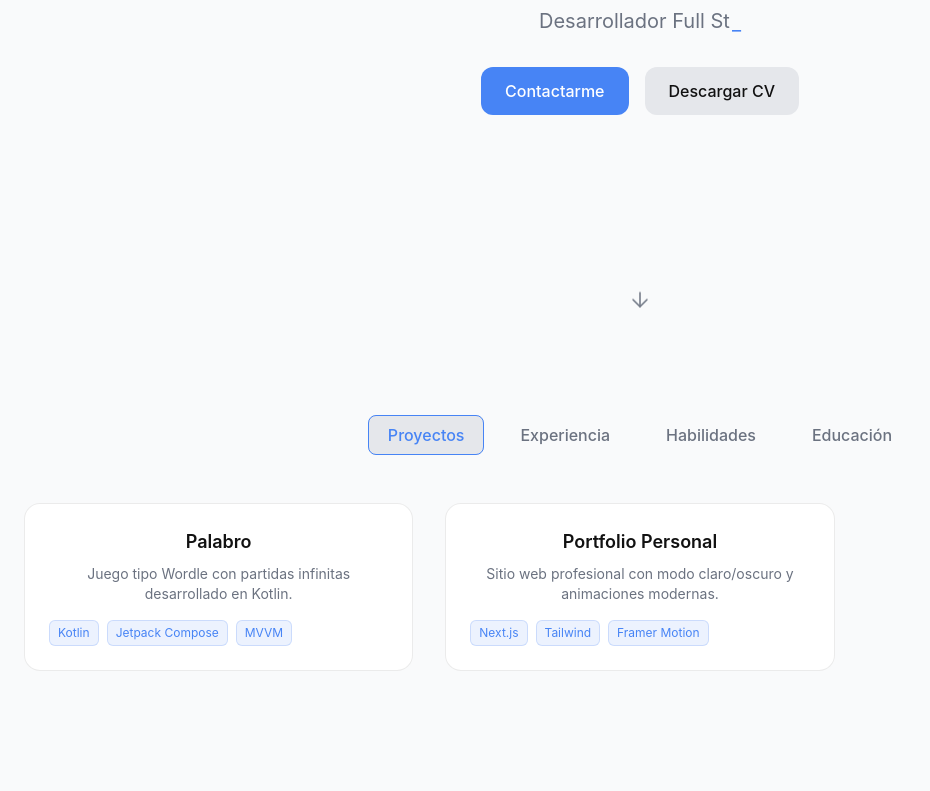
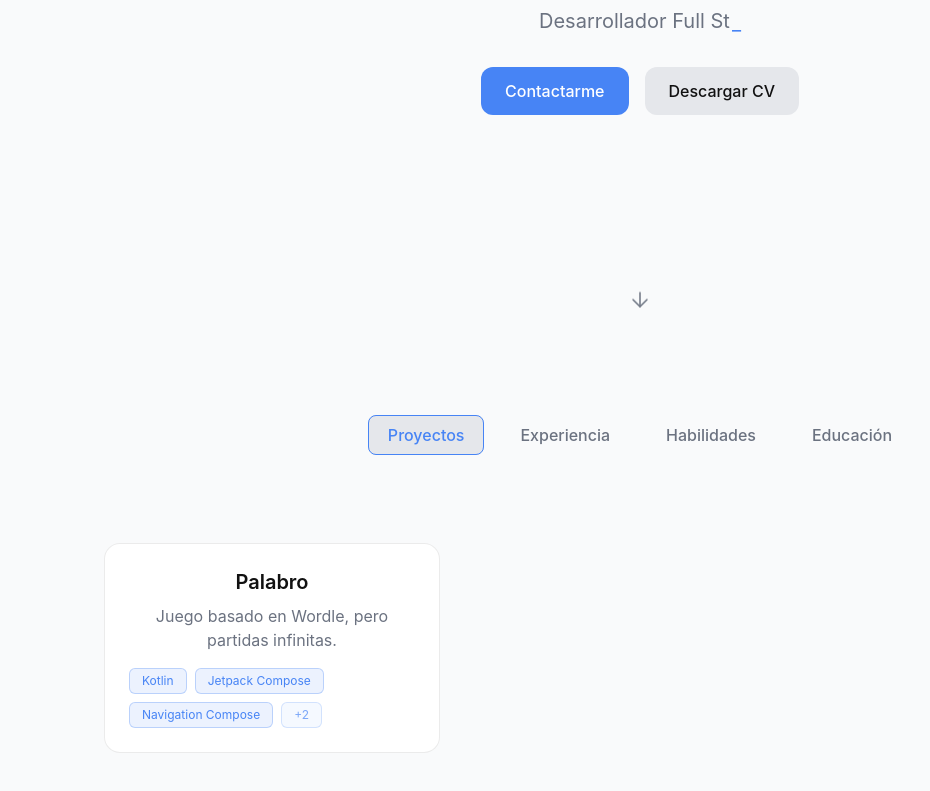
Before and after one commit to alanrp00/portfolio, a Next.js app in the folder frontend/: page / in a window 1280 px wide. Shown: the part 465-1256 px from the top of the page, without its empty margins (0-930 px from the left). Built offline with nearby package versions, Linux system fonts and the light colour scheme.

Commit message:
✨ feat: animated project modal + smooth transitions and UX polish

```diff
--- a/frontend/src/components/modals/ProjectModal.tsx
+++ b/frontend/src/components/modals/ProjectModal.tsx
@@ -2,113 +2,152 @@
 
 import { ChevronLeftIcon, ChevronRightIcon, XMarkIcon } from "@heroicons/react/24/outline";
 import { AnimatePresence, motion } from "framer-motion";
-import { useState } from "react";
+import { useEffect, useState } from "react";
 
-export default function ProjectModal({ project, onClose }: any) {
-  if (!project) return null; // ✅ Previene renders vacíos
-  const images = project.images ?? []; // ✅ Asegura que siempre haya array
+type ProjectModalProps = {
+  project: any;
+  onClose: () => void;
+};
 
+export default function ProjectModal({ project, onClose }: ProjectModalProps) {
+  const [isMounted, setIsMounted] = useState(false);
   const [index, setIndex] = useState(0);
 
-  const nextImage = () => {
-    if (images.length > 0) setIndex((prev) => (prev + 1) % images.length);
+  useEffect(() => {
+    const timer = requestAnimationFrame(() => setIsMounted(true));
+    return () => cancelAnimationFrame(timer);
+  }, []);
+
+  if (!isMounted) return null;
+
+  const handleNext = () => {
+    if (project.images?.length) {
+      setIndex((prev) => (prev + 1) % project.images.length);
+    }
   };
 
-  const prevImage = () => {
-    if (images.length > 0) setIndex((prev) => (prev - 1 + images.length) % images.length);
+  const handlePrev = () => {
+    if (project.images?.length) {
+      setIndex((prev) => (prev - 1 + project.images.length) % project.images.length);
+    }
   };
 
   return (
-    <AnimatePresence>
+    <AnimatePresence mode="wait">
       <motion.div
-        className="fixed inset-0 bg-black/50 backdrop-blur-sm flex items-center justify-center z-50 p-4"
+        key="modal"
         initial={{ opacity: 0 }}
         animate={{ opacity: 1 }}
         exit={{ opacity: 0 }}
+        transition={{ duration: 0.35, ease: "easeOut" }}
+        className="fixed inset-0 z-50 flex items-center justify-center bg-black/60 px-4 sm:px-6 md:px-10"
+      >
+        {/* Fondo clicable */}
+        <motion.div
+          key="backdrop"
+          initial={{ opacity: 0 }}
+          animate={{ opacity: 1 }}
+          exit={{ opacity: 0 }}
+          transition={{ duration: 0.3 }}
+          className="absolute inset-0"
           onClick={onClose}
+        ></motion.div>
+
+        {/* Contenedor principal */}
+        <motion.div
+          key="modal-content"
+          initial={{ opacity: 0, scale: 0.95, y: 10 }}
+          animate={{ opacity: 1, scale: 1, y: 0 }}
+          exit={{ opacity: 0, scale: 0.95, y: 10 }}
+          transition={{ duration: 0.4, ease: "easeInOut" }}
+          className="relative w-full max-w-5xl max-h-[90vh] overflow-y-auto bg-[var(--color-card-bg)] rounded-2xl shadow-xl border border-[var(--color-border)]"
+          style={{ overflowAnchor: "none", scrollbarWidth: "none" }}
         >
-        <motion.div
-          className="relative w-full max-w-4xl bg-[var(--color-card-bg)] rounded-2xl border border-[var(--color-border)] p-8 overflow-y-auto max-h-[90vh]"
-          initial={{ y: 50, opacity: 0 }}
-          animate={{ y: 0, opacity: 1 }}
-          exit={{ y: 50, opacity: 0 }}
-          transition={{ type: 'spring', stiffness: 300, damping: 25 }}
-          onClick={(e) => e.stopPropagation()}
-        >
-          {/* Cerrar */}
-          <button
+          {/* Botón cerrar con animación hover */}
+          <motion.button
             onClick={onClose}
-            className="absolute top-4 right-4 text-[var(--color-text-secondary)] hover:text-[var(--color-accent)] transition"
+            className="absolute top-4 right-4 text-[var(--color-text-secondary)]"
+            whileHover={{ rotate: 90, scale: 1.2, color: "var(--color-accent)" }}
+            transition={{ type: "spring", stiffness: 400, damping: 12 }}
           >
             <XMarkIcon className="w-6 h-6" />
-          </button>
+          </motion.button>
 
-          <h2 className="text-2xl font-bold text-[var(--color-text-primary)] mb-4">
-            {project.title}
-          </h2>
+          {/* Título */}
+          <div className="pt-8 text-center">
+            <h2 className="text-2xl font-bold text-[var(--color-text-primary)]">{project.title}</h2>
+          </div>
 
-          {/* Carrusel */}
-          <div className="relative w-full h-[340px] bg-[var(--color-bg)] rounded-xl overflow-hidden mb-6">
-            {images.length > 0 ? (
-              <AnimatePresence mode="wait">
-                <motion.img
-                  key={images[index]}
-                  src={images[index]}
-                  alt={project.title}
-                  className="w-full h-full object-contain"
-                  initial={{ opacity: 0, scale: 0.98 }}
-                  animate={{ opacity: 1, scale: 1 }}
-                  exit={{ opacity: 0, scale: 0.98 }}
-                  transition={{ duration: 0.3 }}
-                />
-              </AnimatePresence>
-            ) : (
-              <div className="w-full h-full flex items-center justify-center text-[var(--color-text-secondary)]">
-                <span>No hay imágenes disponibles</span>
-              </div>
-            )}
-
-            {/* Flechas solo si hay imágenes */}
-            {images.length > 1 && (
-              <>
+          {/* Carrusel de imágenes */}
+          <div className="relative w-full mt-6 flex justify-center items-center px-6">
             <button
-                  onClick={prevImage}
-                  className="absolute left-3 top-1/2 -translate-y-1/2 bg-[var(--color-card-bg)]/80 border border-[var(--color-border)] p-2 rounded-full hover:bg-[var(--color-accent)]/20 transition"
+              onClick={handlePrev}
+              className="absolute left-6 p-2 rounded-full bg-[var(--color-bg-button)] hover:bg-[var(--color-accent)]/20 transition-colors"
             >
               <ChevronLeftIcon className="w-5 h-5 text-[var(--color-text-primary)]" />
             </button>
 
+            {project.images && project.images.length > 0 ? (
+              <motion.img
+                key={index}
+                src={project.images[index]}
+                alt={project.title}
+                className="rounded-lg w-full max-h-[350px] object-contain bg-[var(--color-card-bg)]"
+                initial={{ opacity: 0, scale: 0.98 }}
+                animate={{ opacity: 1, scale: 1 }}
+                exit={{ opacity: 0, scale: 0.98 }}
+                transition={{ duration: 0.3, ease: "easeOut" }}
+              />
+            ) : (
+              <div className="text-[var(--color-text-secondary)] py-20">
+                No hay imágenes disponibles
+              </div>
+            )}
+
             <button
-                  onClick={nextImage}
-                  className="absolute right-3 top-1/2 -translate-y-1/2 bg-[var(--color-card-bg)]/80 border border-[var(--color-border)] p-2 rounded-full hover:bg-[var(--color-accent)]/20 transition"
+              onClick={handleNext}
+              className="absolute right-6 p-2 rounded-full bg-[var(--color-bg-button)] hover:bg-[var(--color-accent)]/20 transition-colors"
             >
               <ChevronRightIcon className="w-5 h-5 text-[var(--color-text-primary)]" />
             </button>
+          </div>
 
           {/* Indicadores */}
-                <div className="absolute bottom-3 w-full flex justify-center gap-2">
-                  {images.map((_: string, i: number) => (
+          {project.images && project.images.length > 1 && (
+            <div className="flex justify-center gap-2 mt-3 mb-2">
+              {project.images.map((_: string, i: number) => (
                 <div
                   key={i}
                   className={`w-2.5 h-2.5 rounded-full transition-all ${i === index
-                        ? 'bg-[var(--color-accent)]'
-                        : 'bg-[var(--color-text-secondary)]/40'
+                      ? "bg-[var(--color-accent)]"
+                      : "bg-[var(--color-text-secondary)]/40"
                     }`}
-                    ></div>
+                />
               ))}
             </div>
-              </>
           )}
-          </div>
 
           {/* Contenido detallado */}
-          <div className="grid grid-cols-1 md:grid-cols-2 gap-8 mt-8">
+          <motion.div
+            initial={{ opacity: 0, y: 10 }}
+            animate={{ opacity: 1, y: 0 }}
+            exit={{ opacity: 0, y: 10 }}
+            transition={{ duration: 0.4, ease: "easeOut" }}
+            className="w-full max-w-5xl mx-auto mt-6 px-6 md:px-10 pb-10 overflow-x-hidden will-change-transform"
+          >
+            <motion.div
+              initial={{ opacity: 0, y: 15 }}
+              animate={{ opacity: 1, y: 0 }}
+              exit={{ opacity: 0, y: 15 }}
+              transition={{ delay: 0.15, duration: 0.4, ease: "easeOut" }}
+              className="grid grid-cols-1 md:grid-cols-[65%_35%] gap-10 items-start"
+            >
               {/* Columna izquierda */}
-            <div>
+              <div className="text-left">
                 <h3 className="text-lg font-semibold text-[var(--color-text-primary)] mb-3">
                   Project Description
                 </h3>
-              <p className="text-[var(--color-text-secondary)] leading-relaxed mb-6">
+                <p className="text-[var(--color-text-secondary)] leading-relaxed mb-8">
                   {project.details?.overview}
                 </p>
 
@@ -117,9 +156,17 @@ export default function ProjectModal({ project, onClose }: any) {
                     <h3 className="text-lg font-semibold text-[var(--color-text-primary)] mb-3">
                       Key Features
                     </h3>
-                  <ul className="list-disc list-inside space-y-1 text-[var(--color-text-secondary)]">
+                    <ul className="list-disc list-inside space-y-2 text-[var(--color-text-secondary)]">
                       {project.details.features.map((f: string, idx: number) => (
-                      <li key={idx}>{f}</li>
+                        <motion.li
+                          key={idx}
+                          initial={{ opacity: 0, x: -10 }}
+                          animate={{ opacity: 1, x: 0 }}
+                          exit={{ opacity: 0, x: -10 }}
+                          transition={{ delay: 0.2 + idx * 0.05, duration: 0.3 }}
+                        >
+                          {f}
+                        </motion.li>
                       ))}
                     </ul>
                   </>
@@ -127,7 +174,13 @@ export default function ProjectModal({ project, onClose }: any) {
               </div>
 
               {/* Columna derecha */}
-            <div className="flex flex-col gap-6">
+              <motion.div
+                initial={{ opacity: 0, x: 20 }}
+                animate={{ opacity: 1, x: 0 }}
+                exit={{ opacity: 0, x: 20 }}
+                transition={{ delay: 0.25, duration: 0.4, ease: "easeOut" }}
+                className="flex flex-col gap-8 text-left"
+              >
                 {/* Tecnologías */}
                 <div>
                   <h3 className="text-lg font-semibold text-[var(--color-text-primary)] mb-3">
@@ -135,19 +188,28 @@ export default function ProjectModal({ project, onClose }: any) {
                   </h3>
                   <div className="flex flex-wrap gap-2">
                     {project.tech?.map((t: string, i: number) => (
-                    <span
+                      <motion.span
                         key={i}
+                        initial={{ opacity: 0, y: 8 }}
+                        animate={{ opacity: 1, y: 0 }}
+                        exit={{ opacity: 0, y: 8 }}
+                        transition={{ delay: 0.3 + i * 0.05, duration: 0.3 }}
                         className="px-3 py-1 text-sm rounded-md border border-[var(--color-accent)]/30 bg-[var(--color-accent)]/10 text-[var(--color-accent)]"
                       >
                         {t}
-                    </span>
+                      </motion.span>
                     ))}
                   </div>
                 </div>
 
                 {/* Enlace a GitHub */}
                 {project.link && (
-                <div>
+                  <motion.div
+                    initial={{ opacity: 0, y: 10 }}
+                    animate={{ opacity: 1, y: 0 }}
+                    exit={{ opacity: 0, y: 10 }}
+                    transition={{ delay: 0.45, duration: 0.3 }}
+                  >
                     <h3 className="text-lg font-semibold text-[var(--color-text-primary)] mb-3">
                       Repository
                     </h3>
@@ -173,11 +235,11 @@ export default function ProjectModal({ project, onClose }: any) {
                       </svg>
                       <span className="font-medium">View on GitHub</span>
                     </a>
-                </div>
+                  </motion.div>
                 )}
-            </div>
-          </div>
-
+              </motion.div>
+            </motion.div>
+          </motion.div>
         </motion.div>
       </motion.div>
     </AnimatePresence>
--- a/frontend/src/components/tabs/ProjectsTab.tsx
+++ b/frontend/src/components/tabs/ProjectsTab.tsx
@@ -1,100 +1,107 @@
 "use client";
 
-import { motion } from "framer-motion";
+import { AnimatePresence, motion } from "framer-motion";
 import { useState } from "react";
 import ProjectModal from "../modals/ProjectModal";
 
-export default function ProjectsTab() {
-  const [selectedProject, setSelectedProject] = useState<any>(null);
+type Project = {
+  title: string;
+  description: string;
+  tech: string[];
+  link?: string;
+  images?: string[];
+  details?: {
+    overview?: string;
+    features?: string[];
+  };
+};
 
-  const projects = [
+const projects: Project[] = [
   {
     title: "Palabro",
-      description: "Juego tipo Wordle con partidas infinitas desarrollado en Kotlin.",
-      tech: ["Kotlin", "Jetpack Compose", "MVVM"],
-      link: "https://github.com/alanrp00/Palabro/releases/tag/v1.0.0",
+    description: "Juego basado en Wordle, pero partidas infinitas.",
+    tech: ["Kotlin", "Jetpack Compose", "Navigation Compose", "DataStore", "MVVM"],
+    link: "https://github.com/alanrp00/Palabro",
     images: [
       "/projects/palabro-1.png",
       "/projects/palabro-2.png",
     ],
     details: {
       overview:
-          "Palabro es un juego inspirado en Wordle, creado en Kotlin usando Jetpack Compose. Permite partidas infinitas y guarda estadísticas localmente.",
+        "Palabro es un juego inspirado en Wordle, desarrollado en Kotlin utilizando Jetpack Compose. La aplicación cuenta con partidas infinitas y estadísticas locales gracias a Jetpack DataStore.",
       features: [
-          "Diseño moderno con Jetpack Compose",
-          "Navegación fluida con Navigation Compose",
-          "Almacenamiento con Jetpack DataStore",
-          "Arquitectura MVVM limpia y mantenible",
+        "Partidas infinitas y modo diario.",
+        "Diseño moderno con Jetpack Compose.",
+        "Persistencia de datos con Jetpack DataStore.",
+        "Arquitectura MVVM con una sola Activity.",
+        "Navegación fluida con Navigation Compose.",
       ],
     },
   },
-    {
-      title: "Portfolio Personal",
-      description:
-        "Sitio web profesional con modo claro/oscuro y animaciones modernas.",
-      tech: ["Next.js", "Tailwind", "Framer Motion"],
-      link: "https://github.com/alanrp00/portfolio",
-      images: [
-        // Imágenes del proyecto Portfolio Personal
-      ],
-      details: {
-        overview:
-          "Portfolio minimalista y totalmente responsive, con animaciones suaves y soporte completo de tema claro/oscuro.",
-        features: [
-          "Diseño responsivo adaptable",
-          "Modo oscuro/claro instantáneo",
-          "Animaciones con Framer Motion",
-          "Organización modular con componentes reutilizables",
-        ],
-      },
-    },
+  // Puedes añadir más proyectos aquí...
 ];
 
+export default function ProjectsTab() {
+  const [selectedProject, setSelectedProject] = useState<Project | null>(null);
+
   return (
-    <>
-      <div className="grid gap-8 sm:grid-cols-2 lg:grid-cols-3">
-        {projects.map((p, i) => (
+    <div className="relative w-full px-6 md:px-12 lg:px-20 py-10">
       <motion.div
+        className="grid grid-cols-1 sm:grid-cols-2 lg:grid-cols-3 gap-8"
+        initial="hidden"
+        animate="visible"
+        variants={{
+          hidden: {},
+          visible: { transition: { staggerChildren: 0.15 } },
+        }}
+      >
+        {projects.map((project, index) => (
+          <motion.div
+            key={index}
+            className="bg-[var(--color-card-bg)] border border-[var(--color-border)] rounded-2xl p-6 cursor-pointer transition-transform duration-200 hover:scale-[1.03] hover:border-[var(--color-accent)]/60"
+            onClick={() => setSelectedProject(project)}
+            variants={{
+              hidden: { opacity: 0, y: 20 },
+              visible: { opacity: 1, y: 0 },
+            }}
+            transition={{ duration: 0.4, ease: "easeOut" }}
+          >
+            <h3 className="text-xl font-semibold text-[var(--color-text-primary)] mb-2">
+              {project.title}
+            </h3>
+            <p className="text-[var(--color-text-secondary)] mb-4">
+              {project.description}
+            </p>
+
+            <div className="flex flex-wrap gap-2">
+              {project.tech.slice(0, 3).map((tech, i) => (
+                <span
                   key={i}
-            whileHover={{
-              scale: 1.03,
-              y: -3,
-              boxShadow: "0 8px 24px rgba(71,132,245,0.15)",
-            }}
-            transition={{
-              type: "spring",
-              stiffness: 400,
-              damping: 18,
-            }}
-            className="group cursor-pointer rounded-2xl border border-[var(--color-border)] bg-[var(--color-card-bg)] hover:border-[var(--color-accent)]/70 p-6 transition-all duration-300"
-            onClick={() => setSelectedProject(p)}
+                  className="px-3 py-1 text-xs rounded-md border border-[var(--color-accent)]/30 bg-[var(--color-accent)]/10 text-[var(--color-accent)]"
                 >
-            <h3 className="text-lg font-semibold text-[var(--color-text-primary)] mb-2 group-hover:text-[var(--color-accent)] transition-colors">
-              {p.title}
-            </h3>
-            <p className="text-sm text-[var(--color-text-secondary)] mb-4">
-              {p.description}
-            </p>
-            <div className="flex flex-wrap gap-2 text-xs text-[var(--color-accent)]">
-              {p.tech.map((t, idx) => (
-                <span
-                  key={idx}
-                  className="px-2 py-1 rounded-md bg-[var(--color-accent)]/10 border border-[var(--color-accent)]/20"
-                >
-                  {t}
+                  {tech}
                 </span>
               ))}
+              {project.tech.length > 3 && (
+                <span className="px-3 py-1 text-xs rounded-md border border-[var(--color-accent)]/20 bg-[var(--color-accent)]/5 text-[var(--color-accent)]/70">
+                  +{project.tech.length - 3}
+                </span>
+              )}
             </div>
           </motion.div>
         ))}
-      </div>
+      </motion.div>
 
+      {/* Modal de proyecto con animación de salida */}
+      <AnimatePresence mode="wait">
         {selectedProject && (
           <ProjectModal
+            key={selectedProject.title}
             project={selectedProject}
             onClose={() => setSelectedProject(null)}
           />
         )}
-    </>
+      </AnimatePresence>
+    </div>
   );
 }
```
Lines whose indentation alone changed are shown as unchanged.
